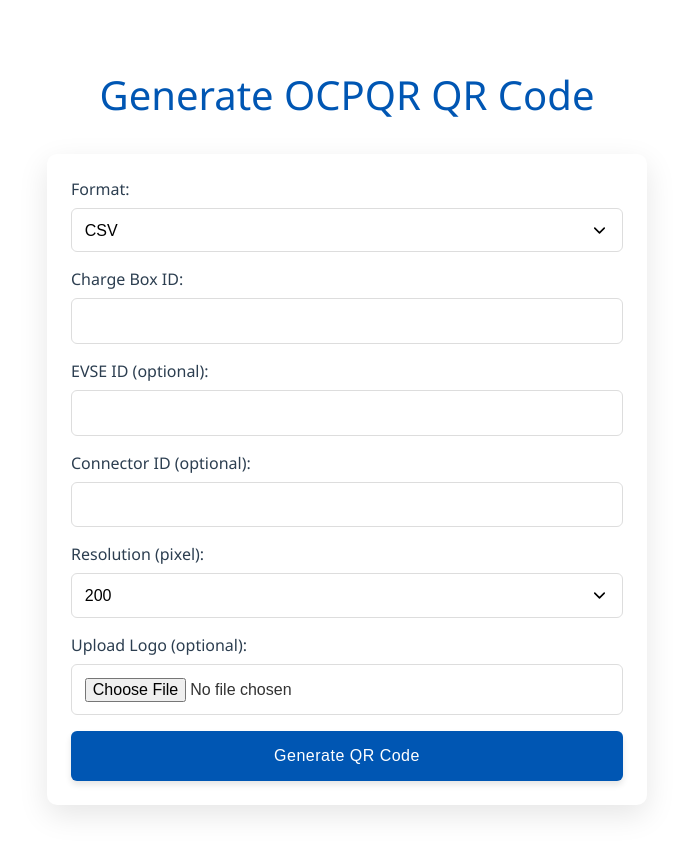
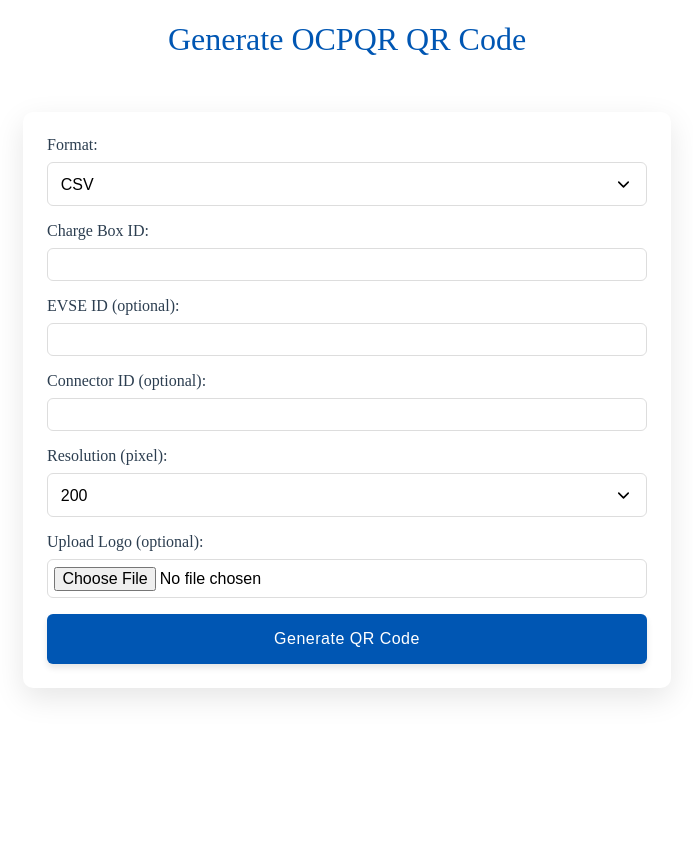
Before and after one commit to Santhosh3027/QR_Project, an Angular app: page / in a window 1280 px wide. Shown: the whole page, without its empty margins (293-986 px from the left). After the commit the page ends 800 px from the top, so only its background shows below. Built offline with nearby package versions, Linux system fonts and the light colour scheme.

Commit message:
css changes fixed

```diff
--- a/src/app/generate-qr.component.css
+++ b/src/app/generate-qr.component.css
@@ -1,18 +1,19 @@
 /* General Styles */
-:host {
+
+/* :host {
   display: block;
-  max-width: 600px;
+  max-width: 1000px;
   margin: 0 auto;
-  padding: 2rem;
-  font-family: 'Segoe UI', Tahoma, Geneva, Verdana, sans-serif;
+  background: #f1f1f1;
+  padding: 1rem;
+  font-family: "Segoe UI", Tahoma, Geneva, Verdana, sans-serif;
   color: #333;
-}
+} */
 
 .title {
   text-align: center;
   color: #2c3e50;
-  margin-bottom: 2rem;
-  font-size: 2.5rem;
+  font-size: 2rem;
   font-weight: 300;
   background: #0056b3;
   -webkit-background-clip: text;
@@ -22,6 +23,7 @@
 }
 
 .qr-container {
+  margin: 0 auto;
   display: flex;
   flex-direction: column;
   gap: 2rem;
@@ -30,6 +32,8 @@
 /* Form Styles */
 .qr-form {
   background: white;
+  max-width: 600px;
+  margin: 0 auto;
   padding: 1.5rem;
   border-radius: 10px;
   box-shadow: 0 10px 30px rgba(0, 0, 0, 0.1);
@@ -51,7 +55,7 @@
 
 .form-input {
   width: 100%;
-  padding: 0.8rem;
+  padding: 0.4rem;
   border: 1px solid #ddd;
   border-radius: 6px;
   font-size: 1rem;
@@ -127,7 +131,6 @@
 
 /* QR Result Styles */
 .qr-result {
-  margin-top: 2rem;
   animation: fadeIn 0.8s ease-in-out;
 }
 
@@ -163,6 +166,8 @@
 }
 
 .qr-content {
+  width: 80%;
+  margin: 0 auto;
   text-align: center;
   background: #f8f9fa;
   padding: 1rem;
@@ -174,8 +179,12 @@
 
 /* Animations */
 @keyframes fadeIn {
-  from { opacity: 0; }
-  to { opacity: 1; }
+  from {
+    opacity: 0;
+  }
+  to {
+    opacity: 1;
+  }
 }
 
 @keyframes slideUp {
@@ -188,48 +197,33 @@
     transform: translateY(0);
   }
 }
+.qr-container {
+  display: flex;
+  flex-direction: column;
+  align-items: center;
+  /* gap: 2rem; */
+  padding: 2rem;
+}
 
-/* Responsive Design */
-@media (max-width: 768px) {
-  .title {
-    font-size: 2rem;
-  }
+.qr-form,
+.qr-result {
+  width: 100%;
+}
 
-  .qr-form {
-    padding: 1.5rem;
-  }
-
-  .resolution-container {
-    flex-direction: column;
+@media (min-width: 1024px) {
+  .qr-container {
+    flex-direction: row;
+    justify-content: center;
     align-items: flex-start;
-  }
-
-  .custom-resolution {
     width: 100%;
   }
-
-  .qr-container {
-    flex-direction: column;
+  .qr-container,
+  .qr-form,
+  .qr-result {
+    width: 80%;
   }
 
   .qr-result {
-    margin-left: 0;
-  }
-}
-
-@media (min-width: 769px) {
-  .qr-container {
-    flex-direction: row;
-    align-items: flex-start;
-  }
-
-  .qr-form {
-    flex: 1;
-  }
-
-  .qr-result {
-    flex: 1;
-    margin-top: 0;
     margin-left: 2rem;
   }
 }
--- a/src/app/qr-generator.component.ts
+++ b/src/app/qr-generator.component.ts
@@ -113,12 +113,28 @@ export class QrGeneratorComponent {
 if (this.uploadedLogo) {
   const reader = new FileReader();
   reader.onload = () => {
-          drawLogo(reader.result as string);
+    const logo = new Image();
+    logo.src = reader.result as string;
+    logo.onload = () => {
+      this.drawLogoOnQR(ctx, logo, finalResolution, canvas, qrData);
+    };
+    logo.onerror = () => {
+      console.warn("Failed to load uploaded logo. Proceeding without logo.");
+      this.qrImage = canvas.toDataURL();
+      this.qrData = qrData;
+    };
+  };
+  reader.onerror = () => {
+    console.warn("Failed to read uploaded logo. Proceeding without logo.");
+    this.qrImage = canvas.toDataURL();
+    this.qrData = qrData;
   };
   reader.readAsDataURL(this.uploadedLogo);
 } else {
-        drawLogo('assets/images.png');
+  this.qrImage = canvas.toDataURL();
+  this.qrData = qrData;
 }
+
 
     } catch (err) {
       console.error("QR generation failed:", err);
```
Lines whose indentation alone changed are shown as unchanged.
